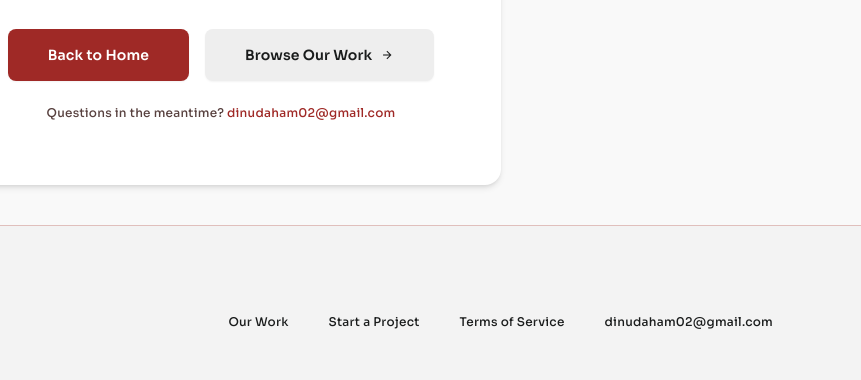
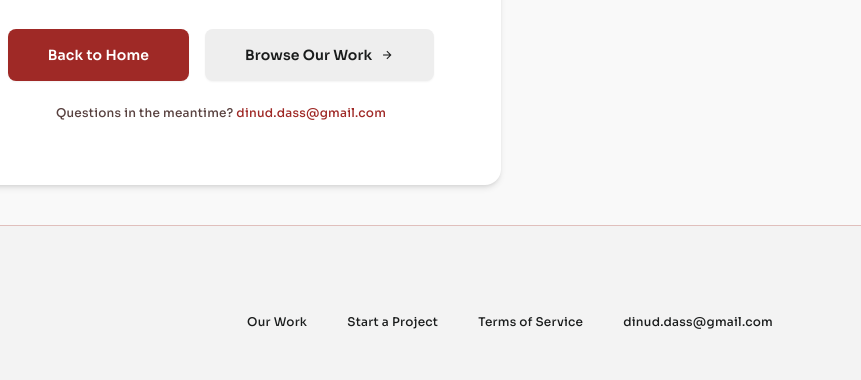
Before and after one commit to dinud2/printlabs, a plain HTML site: page success.html in a window 1280 px wide. Shown: the part 575-955 px from the top of the page, 419-1280 px from the left. Drawn offline with nearby package versions, Linux system fonts and the light colour scheme.

Commit message:
Update contact email to dinud.dass@gmail.com

```diff
--- a/success.html
+++ b/success.html
@@ -47,8 +47,8 @@
 <a class="bg-primary text-on-primary px-lg py-sm rounded-lg font-label-md text-label-md hover:bg-primary/90 transition-colors shadow-sm" href="index.html">Back to Home</a>
 <a class="bg-surface-container text-on-surface px-lg py-sm rounded-lg font-label-md text-label-md hover:bg-surface-container-high transition-colors shadow-sm flex items-center gap-xs" href="work.html">Browse Our Work <span class="material-symbols-outlined text-sm">arrow_forward</span></a>
 </div>
-<p class="font-label-sm text-label-sm text-on-surface-variant">Questions in the meantime? <a class="text-primary hover:underline" href="mailto:dinudaham02@gmail.com">dinudaham02@gmail.com</a></p>
+<p class="font-label-sm text-label-sm text-on-surface-variant">Questions in the meantime? <a class="text-primary hover:underline" href="mailto:dinud.dass@gmail.com">dinud.dass@gmail.com</a></p>
 </div>
 </main>
-<footer class="w-full bg-surface-container-low py-xl border-t border-outline-variant"><div class="max-w-[1200px] mx-auto px-margin-mobile md:px-margin-desktop flex flex-col md:flex-row items-center justify-between gap-lg"><div class="flex flex-col gap-xs items-center md:items-start"><div class="flex items-center gap-xs mb-xs"><img alt="3D Printing Labs logo" class="w-7 h-7" src="assets/logo-mark.png"/><span class="font-headline-md text-headline-md text-on-surface">3D Printing Labs</span></div><p class="font-label-sm text-label-sm text-on-surface-variant">Crafting excellence in every layer. Proudly Canadian.</p></div><div class="flex flex-wrap justify-center gap-lg"><a class="font-label-sm text-label-sm text-on-surface hover:text-primary transition-colors" href="work.html">Our Work</a><a class="font-label-sm text-label-sm text-on-surface hover:text-primary transition-colors" href="consultation.html">Start a Project</a><a class="font-label-sm text-label-sm text-on-surface hover:text-primary transition-colors" href="tos.html">Terms of Service</a><a class="font-label-sm text-label-sm text-on-surface hover:text-primary transition-colors" href="mailto:dinudaham02@gmail.com">dinudaham02@gmail.com</a></div></div></footer>
+<footer class="w-full bg-surface-container-low py-xl border-t border-outline-variant"><div class="max-w-[1200px] mx-auto px-margin-mobile md:px-margin-desktop flex flex-col md:flex-row items-center justify-between gap-lg"><div class="flex flex-col gap-xs items-center md:items-start"><div class="flex items-center gap-xs mb-xs"><img alt="3D Printing Labs logo" class="w-7 h-7" src="assets/logo-mark.png"/><span class="font-headline-md text-headline-md text-on-surface">3D Printing Labs</span></div><p class="font-label-sm text-label-sm text-on-surface-variant">Crafting excellence in every layer. Proudly Canadian.</p></div><div class="flex flex-wrap justify-center gap-lg"><a class="font-label-sm text-label-sm text-on-surface hover:text-primary transition-colors" href="work.html">Our Work</a><a class="font-label-sm text-label-sm text-on-surface hover:text-primary transition-colors" href="consultation.html">Start a Project</a><a class="font-label-sm text-label-sm text-on-surface hover:text-primary transition-colors" href="tos.html">Terms of Service</a><a class="font-label-sm text-label-sm text-on-surface hover:text-primary transition-colors" href="mailto:dinud.dass@gmail.com">dinud.dass@gmail.com</a></div></div></footer>
 </body></html>
```
Also changed, not shown: consultation.html (+1 -1 lines), index.html (+1 -1 lines), tos.html (+2 -2 lines), work.html (+1 -1 lines).
